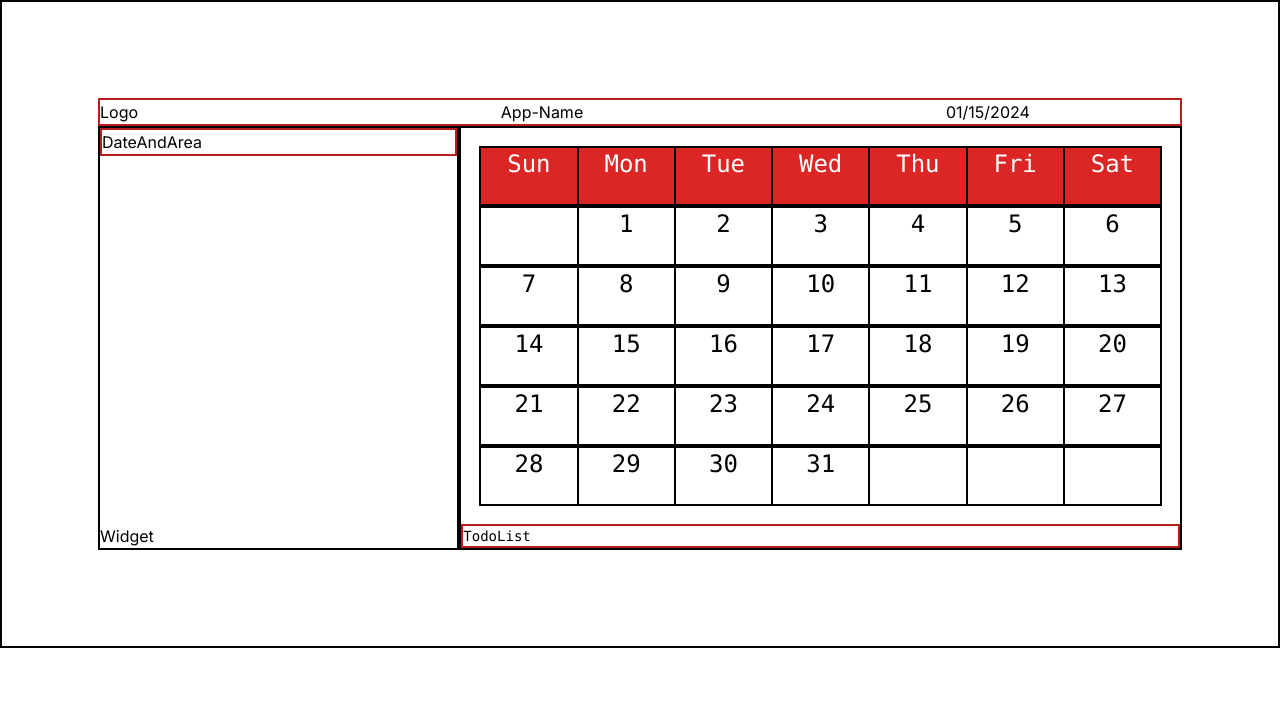
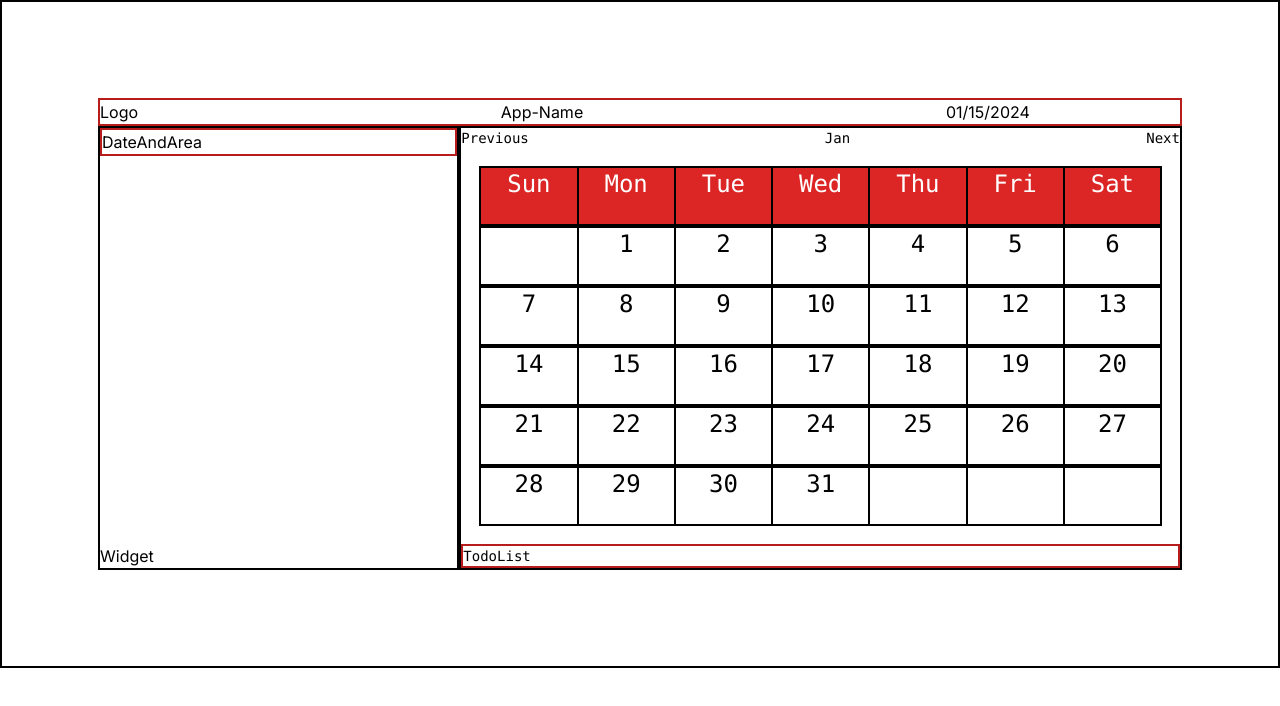
Before and after one commit to Bitterostrich/weatherapp, a Next.js app: page / in a window 1280 px wide. Shown: the top 706 px of the page. Built offline with nearby package versions, Linux system fonts and the light colour scheme.

Commit message:
Calender function change days and month

```diff
--- a/components/Calender.jsx
+++ b/components/Calender.jsx
@@ -1,12 +1,13 @@
 'use client'
-import React from 'react';
+import React, {useState} from 'react';
 import CalenderRow from "./CalenderRow.jsx"
 
 const Calendar = () => {
 
     const currentDate = new Date();
-    const currentYear = currentDate.getFullYear();
-    const currentMonth = currentDate.getMonth();
+    const [currentYear, setCurrentYear] = useState(currentDate.getFullYear());
+    const [currentMonth, setCurrentMonth] = useState(currentDate.getMonth());
+
     const getDaysInMonth = (year, month) => {
         return new Date(year, month + 1, 0).getDate();
     };
@@ -30,15 +31,42 @@ const Calendar = () => {
                 weeks.push(weekDays);
                 weekDays = []; // Reset for the next week
             }
-        }
+        }console.log(weeks)
+        weeks.push([null, null, null, null, null, null, null])
         return weeks[index];
     };
 
 
     const DaysOfWeek = ["Sun", "Mon", "Tue", "Wed", "Thu", "Fri", "Sat"]
+    const month = ["Jan", "Feb", "Mar", "Apr", "May", "Jun", "Jul", "Aug", "Sep", "Oct", "Nov", "Dec"]
+    const goToNextMonth = () => {
+        setCurrentMonth(prevMonth => {
+            if (prevMonth === 11) {
+                setCurrentYear(prevYear => prevYear + 1)
+                return 0
+            } else {
+                return prevMonth + 1
+            }
+        })
+    }
+    const goToPreviousMonth = () => {
+        setCurrentMonth(prevMonth => {
+            if (prevMonth === 0) {
+                setCurrentYear(prevYear => prevYear - 1);
+                return 11
+            } else {
+                return prevMonth - 1;
+            }
+        })
+    }
+    return (
 
-    return (
         <div>
+            <div className='flex flex-row w-full justify-between '>
+                <button onClick={goToPreviousMonth}>Previous</button>
+                <div>{month[currentMonth]}</div>
+                <button onClick={goToNextMonth}>Next</button>
+            </div>
             <CalenderRow  DaysOfWeek={DaysOfWeek} margin="mt-[2.5%]" BackroundColour={"bg-red-600"} TextColour={"text-white"}/>
 
             <CalenderRow  DaysOfWeek={generateDays(0)} margin="" BackroundColour={"bg-white"} TextColour={"text-black"}/>
--- a/components/CalenderRow.jsx
+++ b/components/CalenderRow.jsx
@@ -2,6 +2,7 @@ import React from 'react';
 import Day from "./Day"
 
 const Calendar = ({DaysOfWeek, margin ,BackroundColour, TextColour}) => {
+
 
      return(
           <div className={`flex justify-evenly text-justify bg-black mx-[2.5%] h-[60px] ${margin} p-[2px] gap-[2px]`}>
--- a/components/Day.jsx
+++ b/components/Day.jsx
@@ -5,8 +5,11 @@ import React from "react"
 
 const Day = ({day, BackroundColour, TextColour}) => {
 
-    console.log(day)
 
+    if (day == undefined)
+    {
+        day = null
+    }
     return (
      <div className={`w-full h-full ${BackroundColour} text-2xl text-center ${TextColour} `}>
         <div>
```
